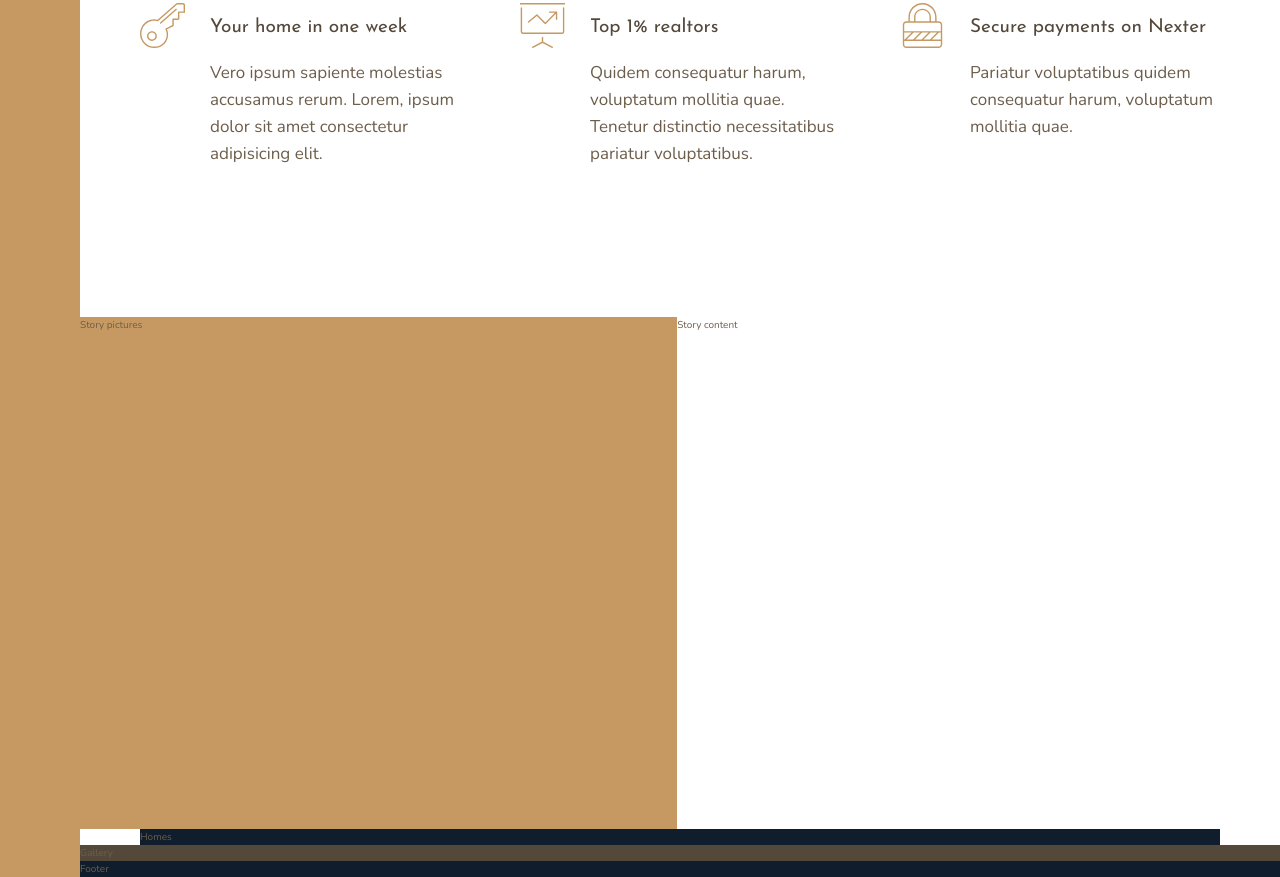
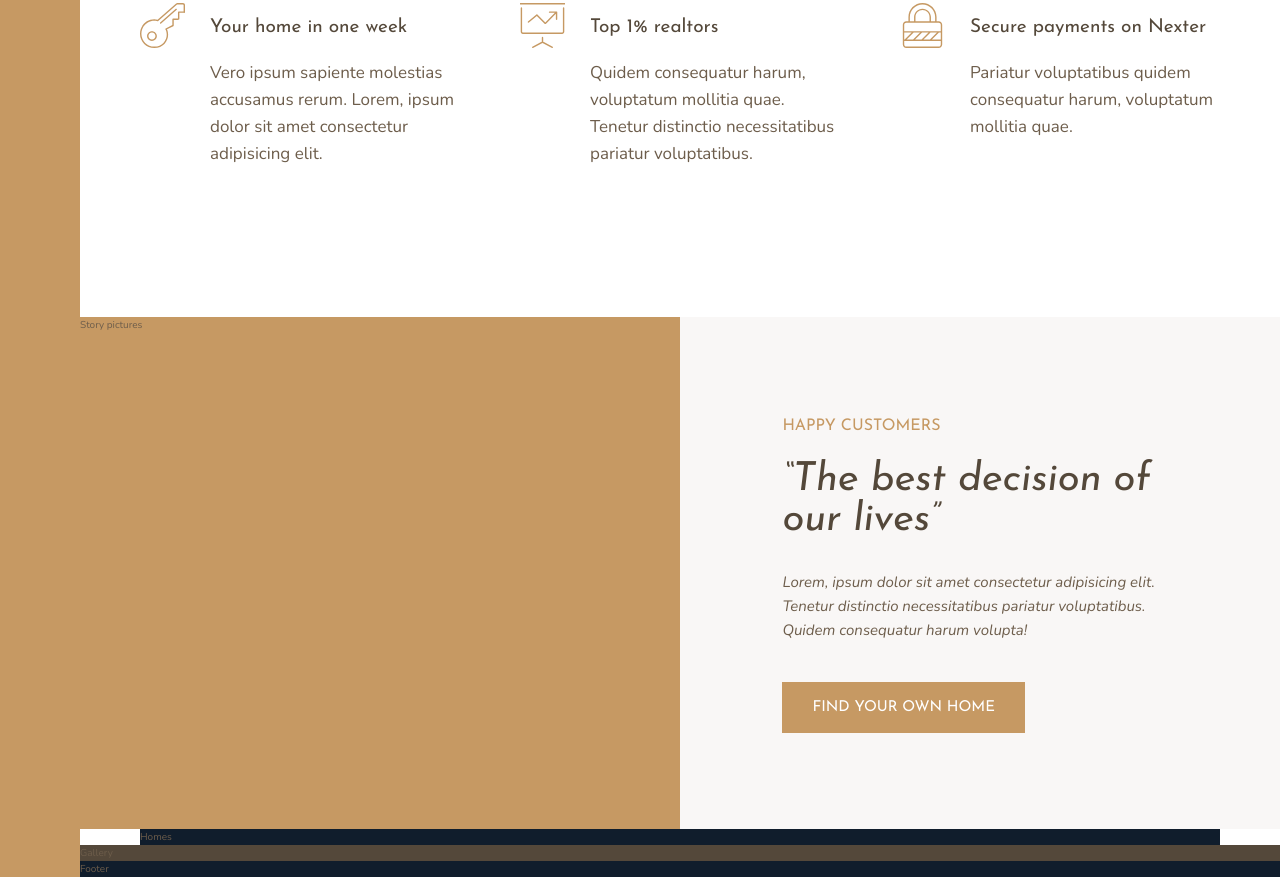
Before and after one commit to angelprzz/Nexter, a website: page index.html in a window 1280 px wide. Shown: the part 991-1868 px from the top of the page. Drawn offline with nearby package versions, Linux system fonts and the light colour scheme.

Commit message:
Building the Story Section - Part 1

```diff
--- a/index.html
+++ b/index.html
@@ -85,7 +85,17 @@
 
     <div class="story__pictures">Story pictures</div>
 
-    <div class="story-_content">Story content</div>
+    <div class="story__content">
+      <h3 class="heading-3 mb-sm">Happy Customers</h3>
+      <h2 class="heading-2 heading-2--dark mb-md">
+        &ldquo;The best decision of our lives&rdquo;
+      </h2>
+      <p class="story__text">
+        Lorem, ipsum dolor sit amet consectetur adipisicing elit. Tenetur distinctio
+        necessitatibus pariatur voluptatibus. Quidem consequatur harum volupta!
+      </p>
+      <button class="btn">Find your own home</button>
+    </div>
 
     <div class="homes">Homes</div>
 
--- a/sass/_story.scss
+++ b/sass/_story.scss
@@ -7,5 +7,25 @@
   &__content {
     background-color: $color-grey-light-1;
     grid-column: col-start 5 / full-end;
+
+    padding: 6rem 8vw;
+
+    // FLEXBOX OPTION
+    /*
+    display: flex;
+    flex-direction: column;
+    justify-content: center;
+    align-items: flex-start;
+    */
+
+    display: grid;
+    align-content: center;
+    justify-items: start;
+  }
+
+  &__text {
+    font-size: 1.5rem;
+    font-style: italic;
+    margin-bottom: 4rem;
   }
 }
--- a/sass/_typography.scss
+++ b/sass/_typography.scss
@@ -9,10 +9,23 @@
 
 .heading-2 {
   @extend %heading;
+  font-size: 4rem;
+  font-style: italic;
+  line-height: 1;
+
+  &--light {
+    color: $color-grey-light-1;
+  }
+  &--dark {
+    color: $color-grey-dark-1;
+  }
 }
 
 .heading-3 {
   @extend %heading;
+  font-size: 1.6rem;
+  color: $color-primary;
+  text-transform: uppercase;
 }
 
 .heading-4 {
@@ -26,3 +39,33 @@
     color: $color-grey-dark-1;
   }
 }
+
+.btn {
+  background-color: $color-primary;
+  color: #fff;
+  border: none;
+  border-radius: 0;
+  font-family: $font-display;
+  font-size: 1.5rem;
+  text-transform: uppercase;
+  padding: 1.8rem 3rem;
+  cursor: pointer;
+  transition: all 0.2s;
+
+  &:hover {
+    background-color: $color-primary-dark;
+  }
+}
+
+.mb-sm {
+  margin-bottom: 2rem;
+}
+.mb-md {
+  margin-bottom: 3rem;
+}
+.mb-lg {
+  margin-bottom: 5rem;
+}
+.mb-hg {
+  margin-bottom: 8rem;
+}
```
Also changed, not shown: css/style.css.
